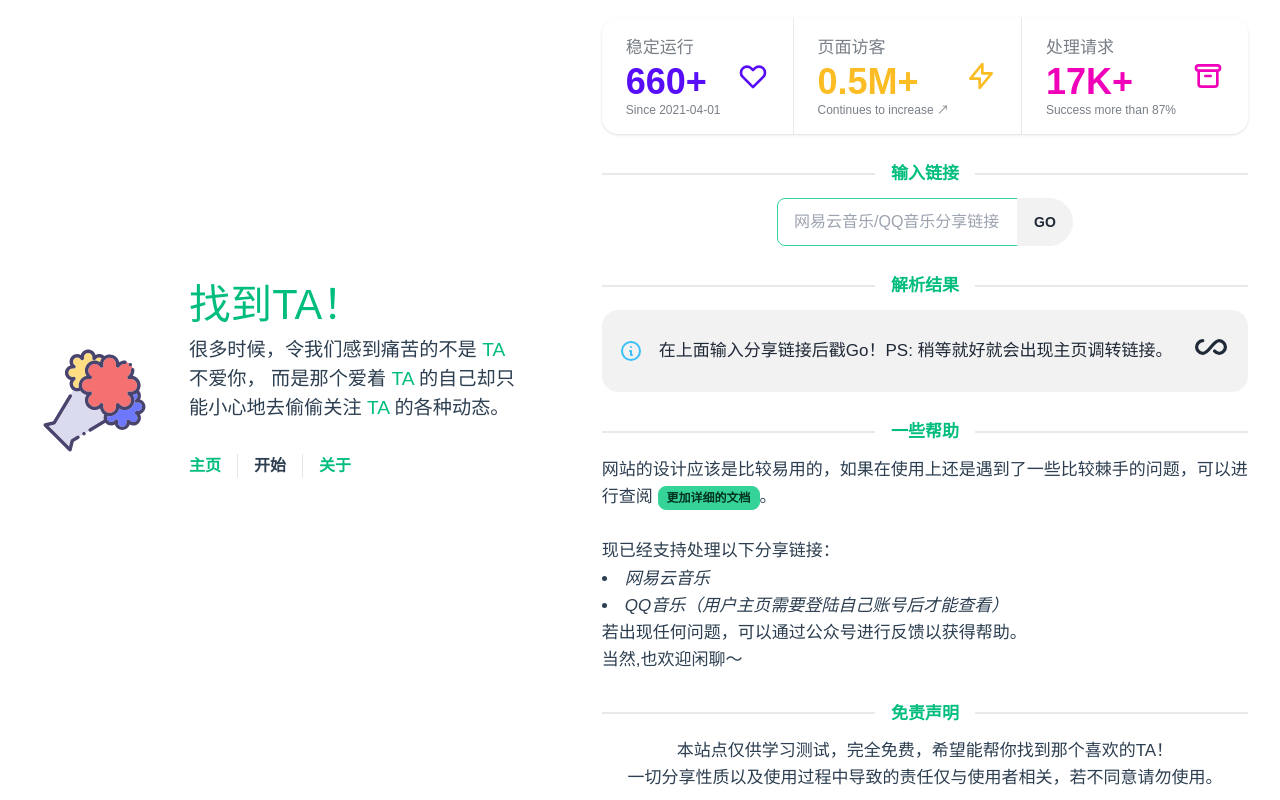
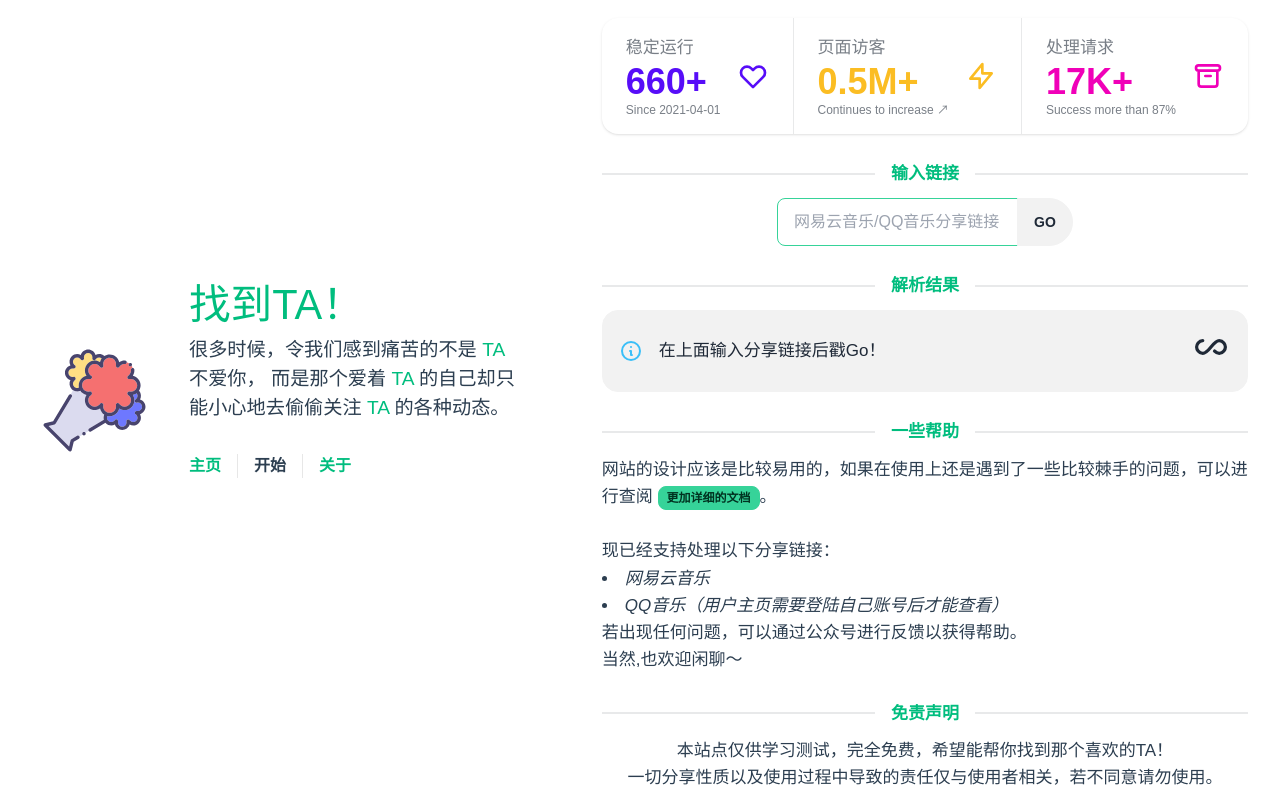
Before and after one commit to AllinProgram/find-somebody-frontend, a Vue app: page /start in a window 1280 px wide. Built offline with nearby package versions, Linux system fonts and the light colour scheme; a web font is replaced by a local one.

Commit message:
修改提示语

```diff
--- a/src/views/ExecuteView.vue
+++ b/src/views/ExecuteView.vue
@@ -58,7 +58,7 @@
                 <path stroke-linecap="round" stroke-linejoin="round" stroke-width="2"
                     d="M13 16h-1v-4h-1m1-4h.01M21 12a9 9 0 11-18 0 9 9 0 0118 0z"></path>
             </svg>
-            <span>在上面输入分享链接后戳Go！PS: 稍等就好就会出现主页调转链接。</span>
+            <span>在上面输入分享链接后戳Go！</span>
             <div>
                 <span class="loading loading-infinity loading-lg"></span>
             </div>
```
